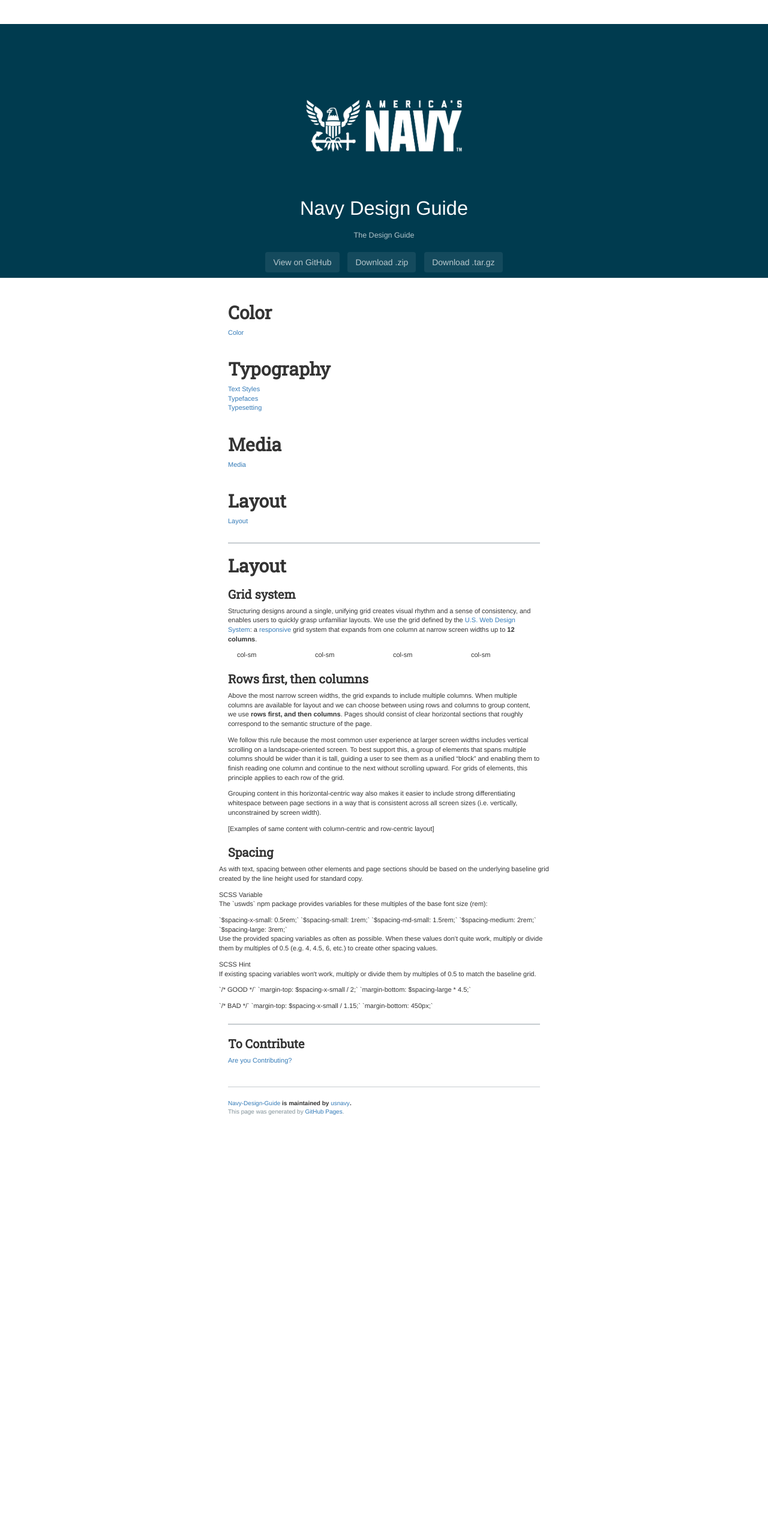
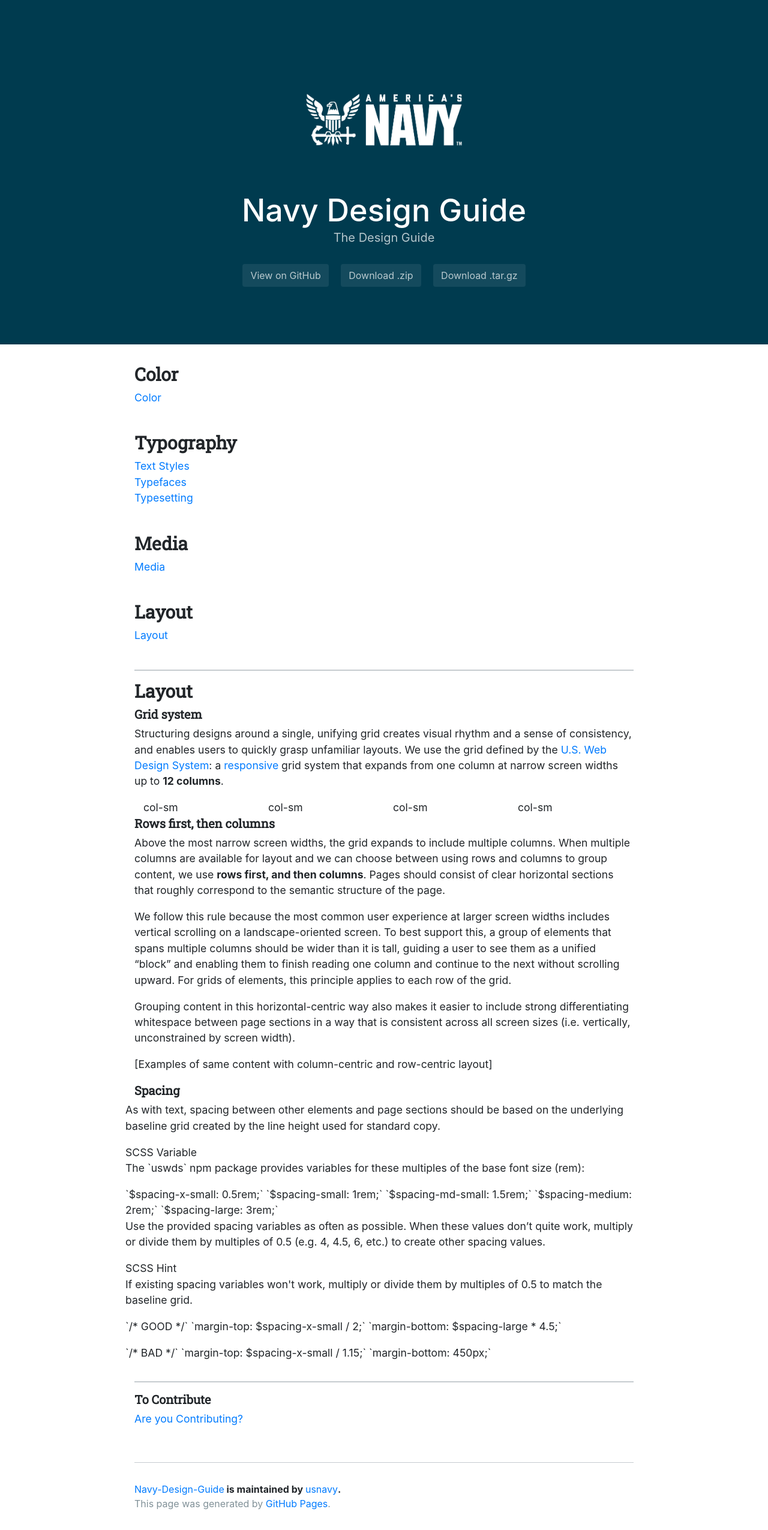
Before and after one commit to usnavy/Navy-Design-Guide, a Jekyll site: the page built from layout.md, in a window 1280 px wide. Shown: the whole page at 60% size. Built offline with Jekyll 4.4.1, drawn with Linux system fonts in a browser that asks for light colours; our own code applies the rules of GitHub Pages for plain Markdown files; before the commit the page ends 1881 px from its top, so only the background shows below that.

Commit message:
Update layout.md

```diff
--- a/layout.md
+++ b/layout.md
@@ -18,7 +18,7 @@
 
 <hr>
 
-<link rel="stylesheet" href="https://maxcdn.bootstrapcdn.com/bootstrap/3.3.7/css/bootstrap.min.css">
+<link rel="stylesheet" href="https://stackpath.bootstrapcdn.com/bootstrap/4.1.1/css/bootstrap.min.css" integrity="sha384-WskhaSGFgHYWDcbwN70/dfYBj47jz9qbsMId/iRN3ewGhXQFZCSftd1LZCfmhktB" crossorigin="anonymous">
 
 ## Layout
 
```
